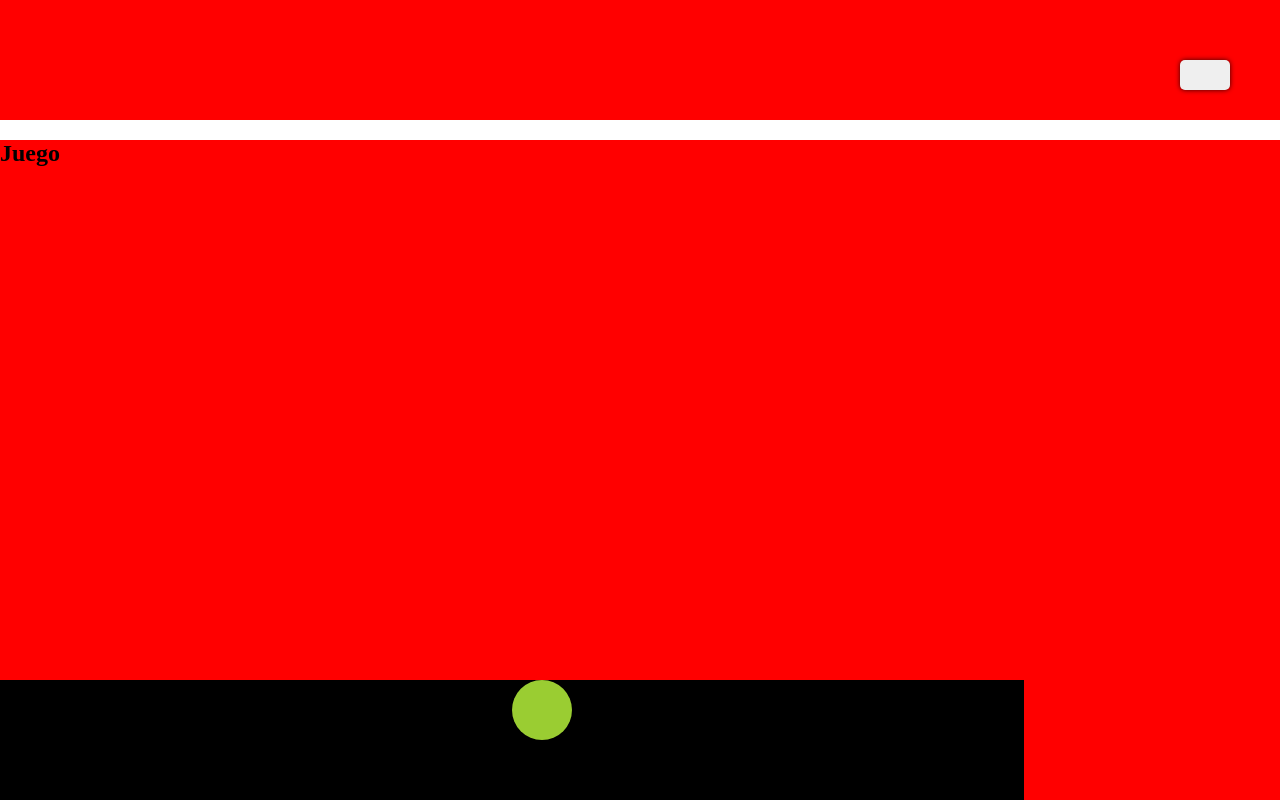
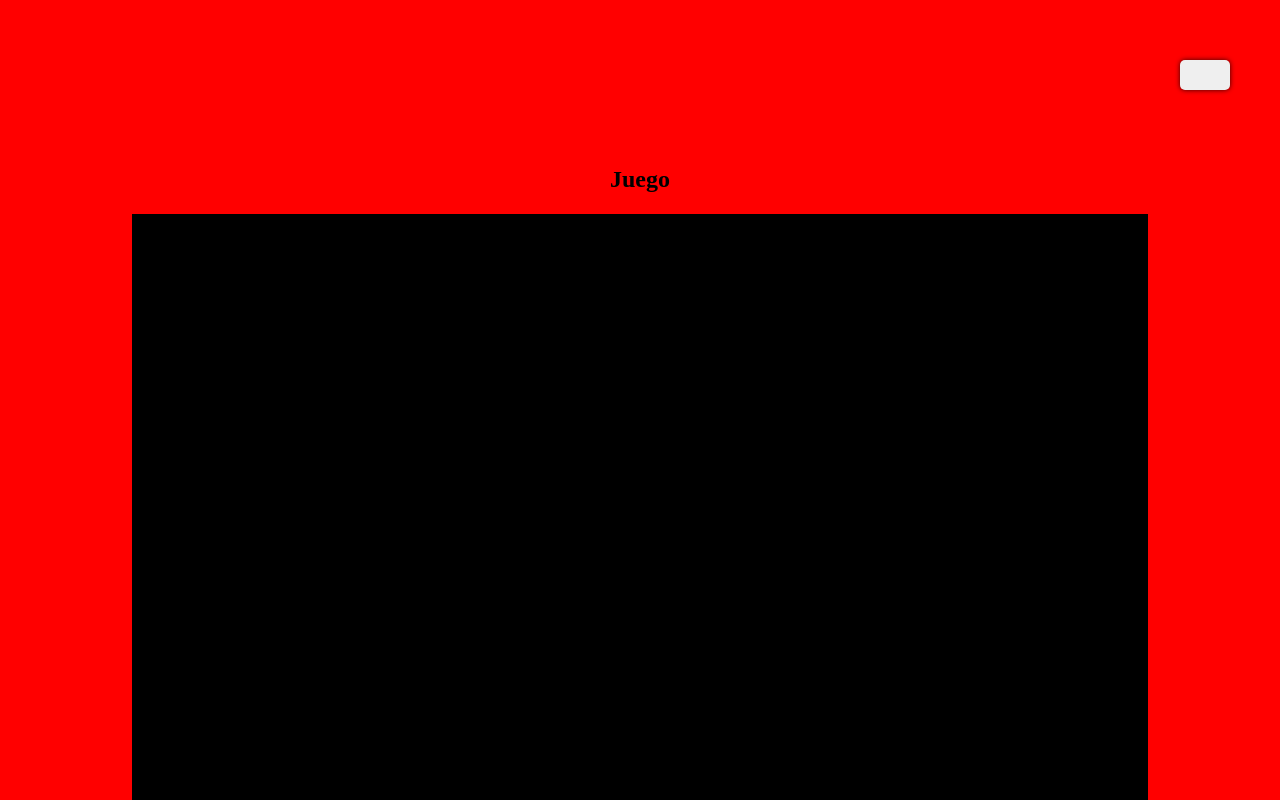
Before and after one commit to leandipardo/SPA, a plain HTML site: page index.html in a window 1280 px wide. Shown: the part 680-1480 px from the top of the page. Drawn offline with Linux system fonts and the light colour scheme.

Commit message:
putas harry

```diff
--- a/css/styles.css
+++ b/css/styles.css
@@ -149,15 +149,17 @@ body{
 
 /* -----------------juego---------------------- */
 #seccion2{
-    /* display: flex;
+    display: flex;
     flex-direction: column;
     justify-content: center;
-    align-items: center; */
+    flex-wrap: nowrap;
+    align-items: center;
 }
 .tablero {
-    width: 80%;
-    height: 80%;
+    width: 70%;
+    height: 70%;
     background: black;
+    border:60px solid black;
 }
 .pacman {
     width: 60px;
@@ -165,6 +167,6 @@ body{
     border-radius: 50%;
     background: yellowgreen;
     position: relative;
-    margin-left: 50%;
-    margin-top: 50%;
+    top: 100%;
+    left: 100%;
 }
```
Also changed, not shown: js/juego.js (+13 -1 lines).
